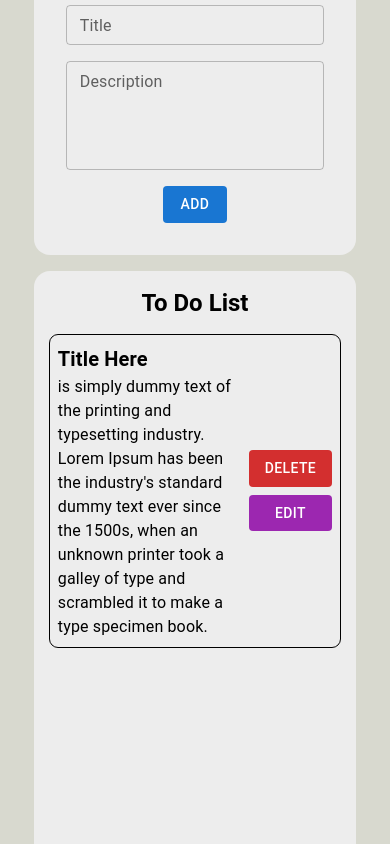
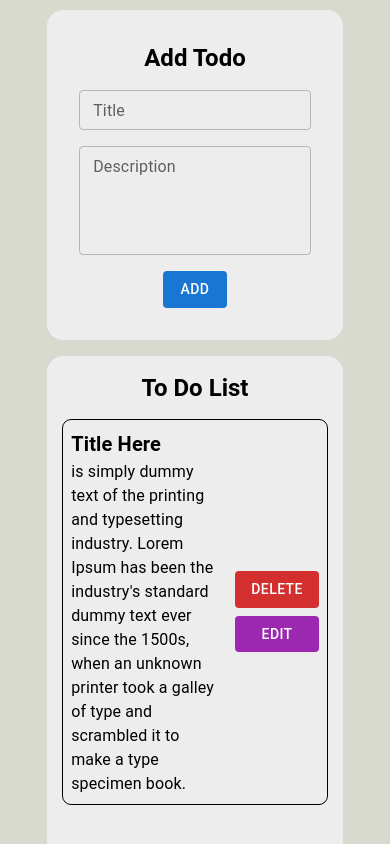
Before and after one commit to aldimenur/simple-todo-app, a React (Create React App) app: page / in a window 390 px wide. Shown: the top 844 px of the page. Built offline with nearby package versions, Linux system fonts and the light colour scheme.

Commit message:
instal redux toolkit

```diff
--- a/package.json
+++ b/package.json
@@ -7,11 +7,13 @@
     "@emotion/styled": "^11.10.5",
     "@mui/icons-material": "^5.10.9",
     "@mui/material": "^5.10.12",
+    "@reduxjs/toolkit": "^1.8.6",
     "@testing-library/jest-dom": "^5.16.5",
     "@testing-library/react": "^13.4.0",
     "@testing-library/user-event": "^13.5.0",
     "react": "^18.2.0",
     "react-dom": "^18.2.0",
+    "react-redux": "^8.0.5",
     "react-scripts": "5.0.1",
     "redux": "^4.2.0",
     "redux-toolkit": "^1.1.2",
--- a/src/App.css
+++ b/src/App.css
@@ -1,8 +1,9 @@
 .Container {
-  height: 100vh;
-  width: 100vw;
-  display: flex;
-  justify-content: center;
-  align-items: center;
-  gap: 1rem;
+  margin-top: 100px;
 }
+
+@media screen and (max-width: 600px) {
+  .Container {
+    margin-top: 10px;
+  }
+}
--- a/src/App.js
+++ b/src/App.js
@@ -1,4 +1,5 @@
 import Grid from "@mui/material/Grid";
+import Container from "@mui/system/Container";
 import "./App.css";
 import AddTodo from "./components/AddTodo";
 import TodoLists from "./components/TodoLists";
@@ -6,6 +7,7 @@ import TotalItems from "./components/TotalItems";
 
 function App() {
   return (
+    <Container maxWidth="lg">
       <div className="Container">
         <Grid container justifyContent={"center"} spacing={2}>
           <Grid item lg={4} xs={10}>
@@ -17,6 +19,7 @@ function App() {
           </Grid>
         </Grid>
       </div>
+    </Container>
   );
 }
 
--- a/src/index.css
+++ b/src/index.css
@@ -1,5 +1,6 @@
 body {
   background-color: #d8d9cf;
+  padding: 0;
   margin: 0;
   font-family: -apple-system, BlinkMacSystemFont, "Segoe UI", "Roboto", "Oxygen",
     "Ubuntu", "Cantarell", "Fira Sans", "Droid Sans", "Helvetica Neue",
--- a/src/index.js
+++ b/src/index.js
@@ -2,12 +2,16 @@ import React from "react";
 import ReactDOM from "react-dom/client";
 import "./index.css";
 import App from "./App";
+import { Provider } from "react-redux";
+import store from "./redux/store";
 
 const root = ReactDOM.createRoot(document.getElementById("root"));
 root.render(
-  <React.StrictMode>
-    <App />
-  </React.StrictMode>
+  <Provider store={store}>
+    <React.StrictMode>
+      <App />
+    </React.StrictMode>
+  </Provider>
 );
 
 // If you want to start measuring performance in your app, pass a function
--- /dev/null
+++ b/src/redux/store.js
@@ -0,0 +1,6 @@
+/* eslint-disable no-unused-vars */
+import { configureStore } from "@reduxjs/toolkit";
+
+export default configureStore({
+  reducer: {},
+});
--- /dev/null
+++ b/src/redux/todoSlice.js
@@ -0,0 +1,3 @@
+import { createSlice } from "@reduxjs/toolkit";
+
+const todoSlice = createSlice("", {});
```
Also changed, not shown: 1 other file (tests, documents, lock files or other folders). Lines whose indentation alone changed are shown as unchanged.
